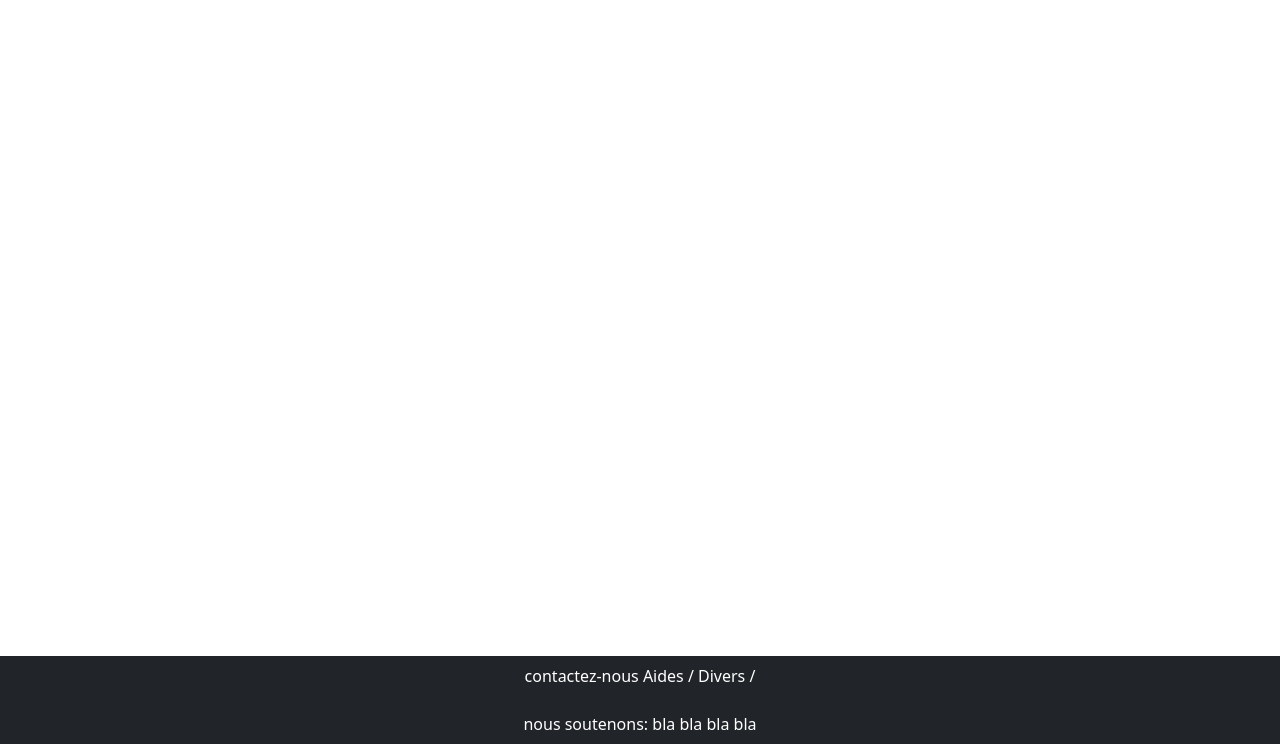
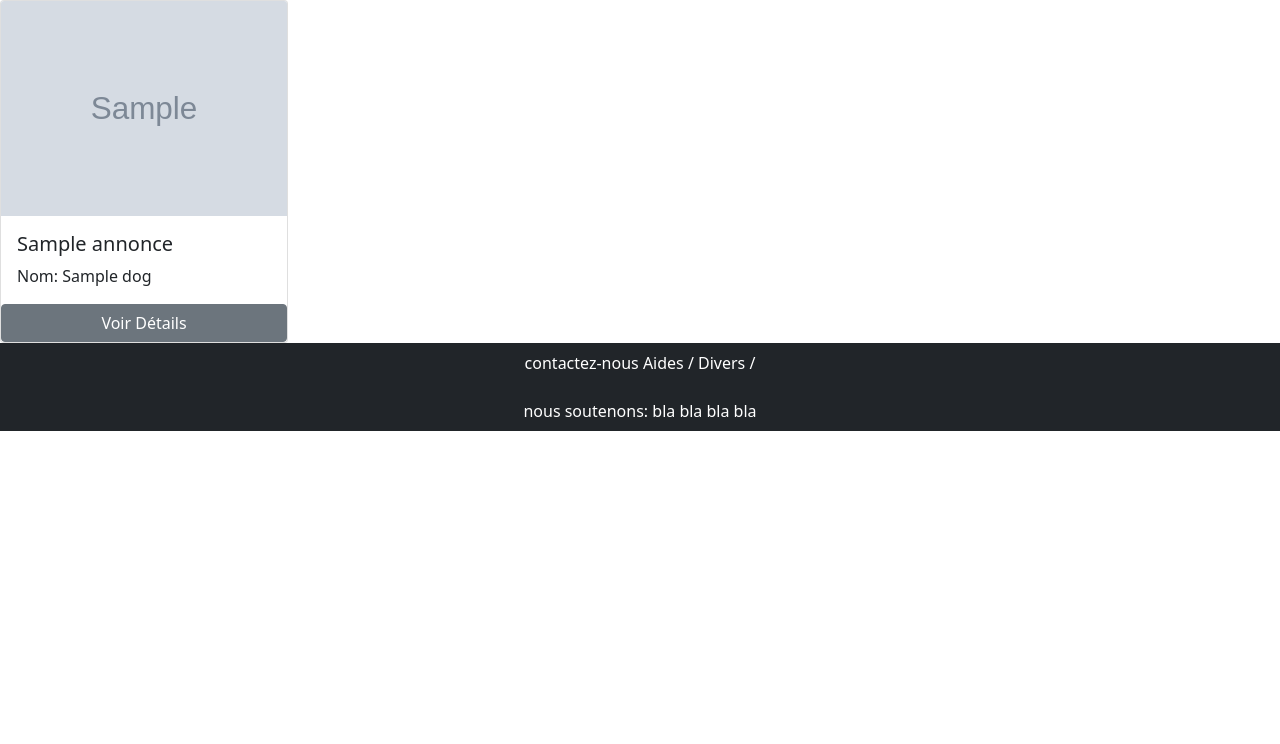
Before and after one commit to TMolinas/adopte-un-kien, a PHP site: template templates/adopt_dog/home.html.twig in a window 1280 px wide. Shown: the part 56-800 px from the top of the page. Run offline with PHP 8.4, Linux system fonts and the light colour scheme; the template is opened without the code that fills it: most values are stand-ins (such as "Sample title", 1, 10 or a date in 2020); grey boxes marked "Sample" are stand-in pictures; some libraries are stand-ins or nearby versions.

Commit message:
accueil fait sans css

```diff
--- a/templates/adopt_dog/home.html.twig
+++ b/templates/adopt_dog/home.html.twig
@@ -1,6 +1,21 @@
 {% extends 'base.html.twig' %}
 
 {%  block body %}
+    {% for annonce in annonces %}
+        <div class="card" style="max-width: 18rem;">
+            {% if annonce.firstPhoto %}
+                <img src="{{ annonce.firstPhoto.imgUrl }}" class="card-img-top" alt="...">
+            {% endif %}
+            <div class="card-body">
+                <h5 class="card-title">{{ annonce.titre }}</h5>
+                {% for dog in annonce.dogs %}
+                    <p class="card-text">Nom: {{ dog.nameOfDog }}</p>
+                {% endfor %}
+            </div>
+            <a href="#" class="btn btn-secondary">Voir Détails</a>
+        </div>
 
+    {% endfor %}
+    {{ knp_pagination_render(annonces) }}
 
 {% endblock %}
--- a/templates/footer.html.twig
+++ b/templates/footer.html.twig
@@ -1,5 +1,5 @@
 
-<footer class="py-2 bg-dark fixed-bottom">
+<footer class="py-2 bg-dark">
 <div class="container">
 <p class="m-0 text-center text-white"><a> contactez-nous </a> Aides / Divers /
 </p><br>
```
Also changed, not shown: migrations/Version20211029081002.php (added, +39 -0 lines), src/Controller/AdoptDogController.php (+10 -2 lines), src/Entity/Annonce.php (+12 -0 lines), src/Entity/Dog.php (+6 -6 lines).
